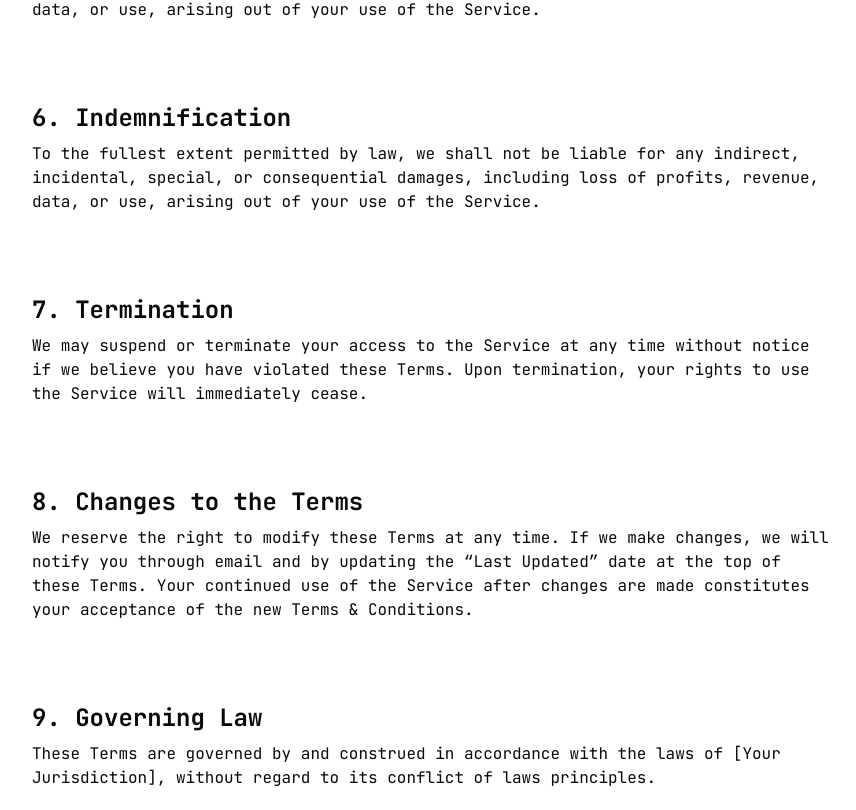
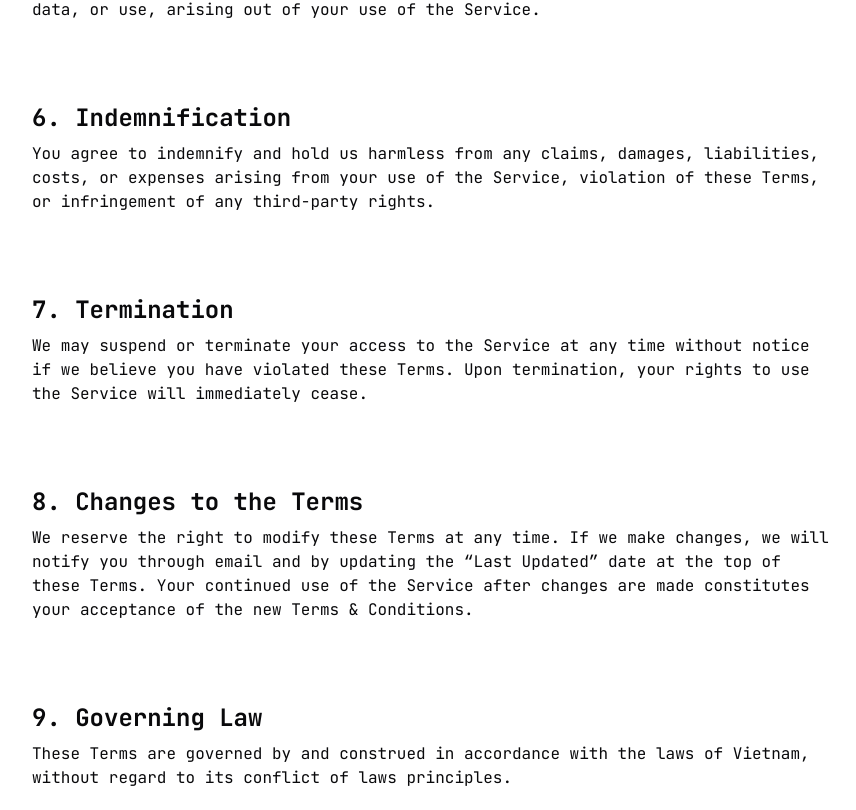
Before and after one commit to lng5143/imaginehub, a Next.js app: page /terms in a window 1280 px wide. Shown: the part 2410-3220 px from the top of the page, without its empty margins (208-1064 px from the left). Built offline with nearby package versions, Linux system fonts and the light colour scheme; no server answers.

Commit message:
update terms

```diff
--- a/app/(home)/terms/page.js
+++ b/app/(home)/terms/page.js
@@ -16,7 +16,7 @@ export default function TermsPage() {
          <div className="flex flex-col gap-1">
             <h3 className="text-xl font-bold">1.3 Use of APIs</h3>
             <p>The Service allows you to interface with image generation models (such as DALL-E, Stable Diffusion, etc.) using your own API keys. You agree to comply with the terms and conditions of the APIs you use and are responsible for maintaining your own API keys. </p>
-            <p>Your API keys will only be stored locally on your browser, and will not be saved to our server under any circumstances. </p>
+            <p>Your API keys will only be stored locally on your browser, and will not be saved to our server under any circumstances.</p>
          </div>
          <div className="flex flex-col gap-1">
             <h3 className="text-xl font-bold">1.4 Prohibited Activities</h3>
@@ -77,7 +77,7 @@ export default function TermsPage() {
       </div>
       <div className="flex flex-col gap-2">
         <h2 className="text-2xl font-bold">6. Indemnification</h2>
-        <p>To the fullest extent permitted by law, we shall not be liable for any indirect, incidental, special, or consequential damages, including loss of profits, revenue, data, or use, arising out of your use of the Service.</p>
+        <p>You agree to indemnify and hold us harmless from any claims, damages, liabilities, costs, or expenses arising from your use of the Service, violation of these Terms, or infringement of any third-party rights.</p>
       </div>
       <div className="flex flex-col gap-2">
         <h2 className="text-2xl font-bold">7. Termination</h2>
@@ -89,7 +89,7 @@ export default function TermsPage() {
       </div>
       <div className="flex flex-col gap-2">
         <h2 className="text-2xl font-bold">9. Governing Law</h2>
-        <p>These Terms are governed by and construed in accordance with the laws of [Your Jurisdiction], without regard to its conflict of laws principles.</p>
+        <p>These Terms are governed by and construed in accordance with the laws of Vietnam, without regard to its conflict of laws principles.</p>
       </div>
     </div>
   )
--- a/components/landing-page/footer.js
+++ b/components/landing-page/footer.js
@@ -7,7 +7,7 @@ export default function FooterSection() {
     return (
         <div className="flex flex-col px-32 w-full">
             <div className="flex gap-20 w-full py-10">
-                <div className="w-40">
+                <div className="w-50">
                     <Image src="/logo/logo-dark-text.png" alt="logo" width={0} height={0} layout="responsive" />
                     {/* <div className="flex gap-5">
                         <Image src="/instagram.svg" alt="instagram" width={20} height={20} />
```
